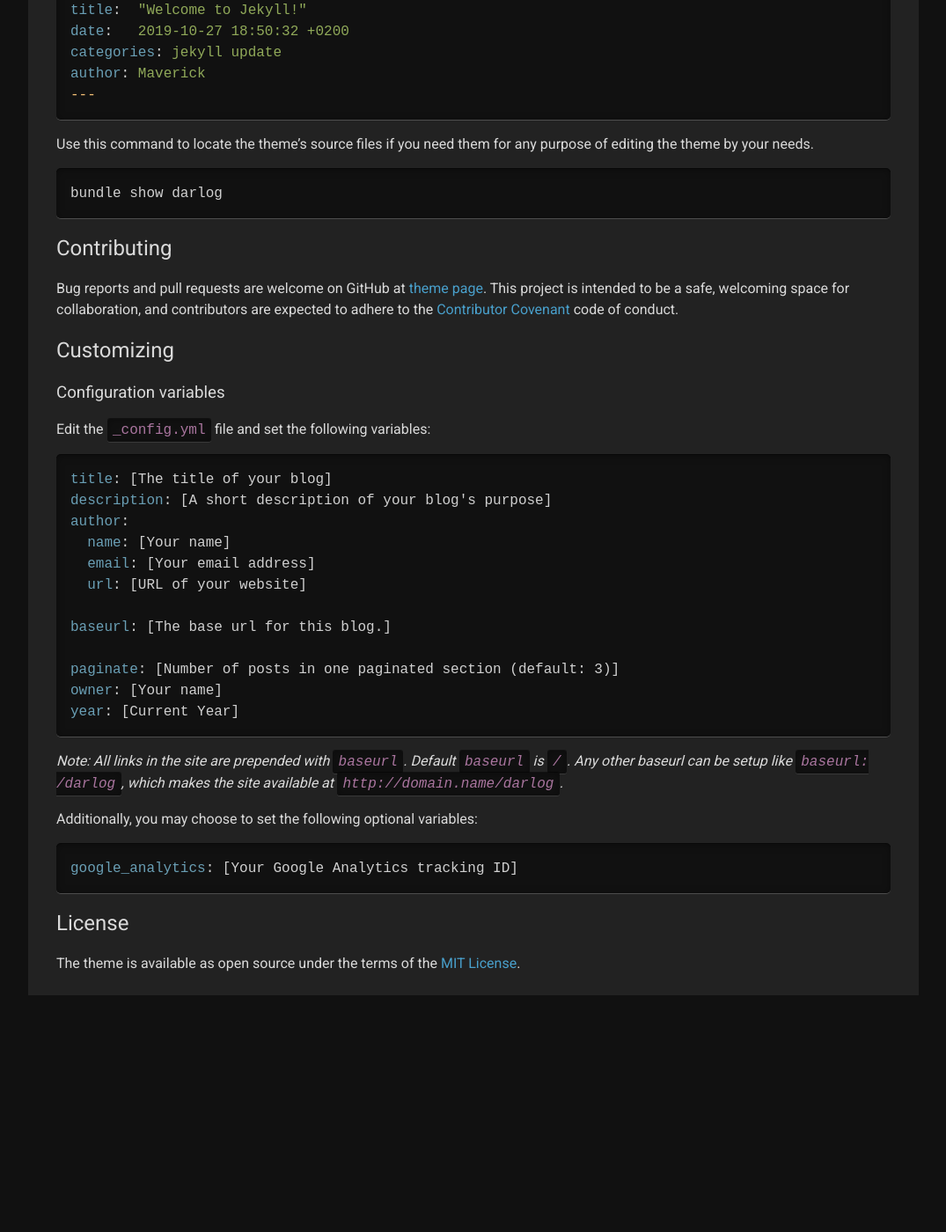
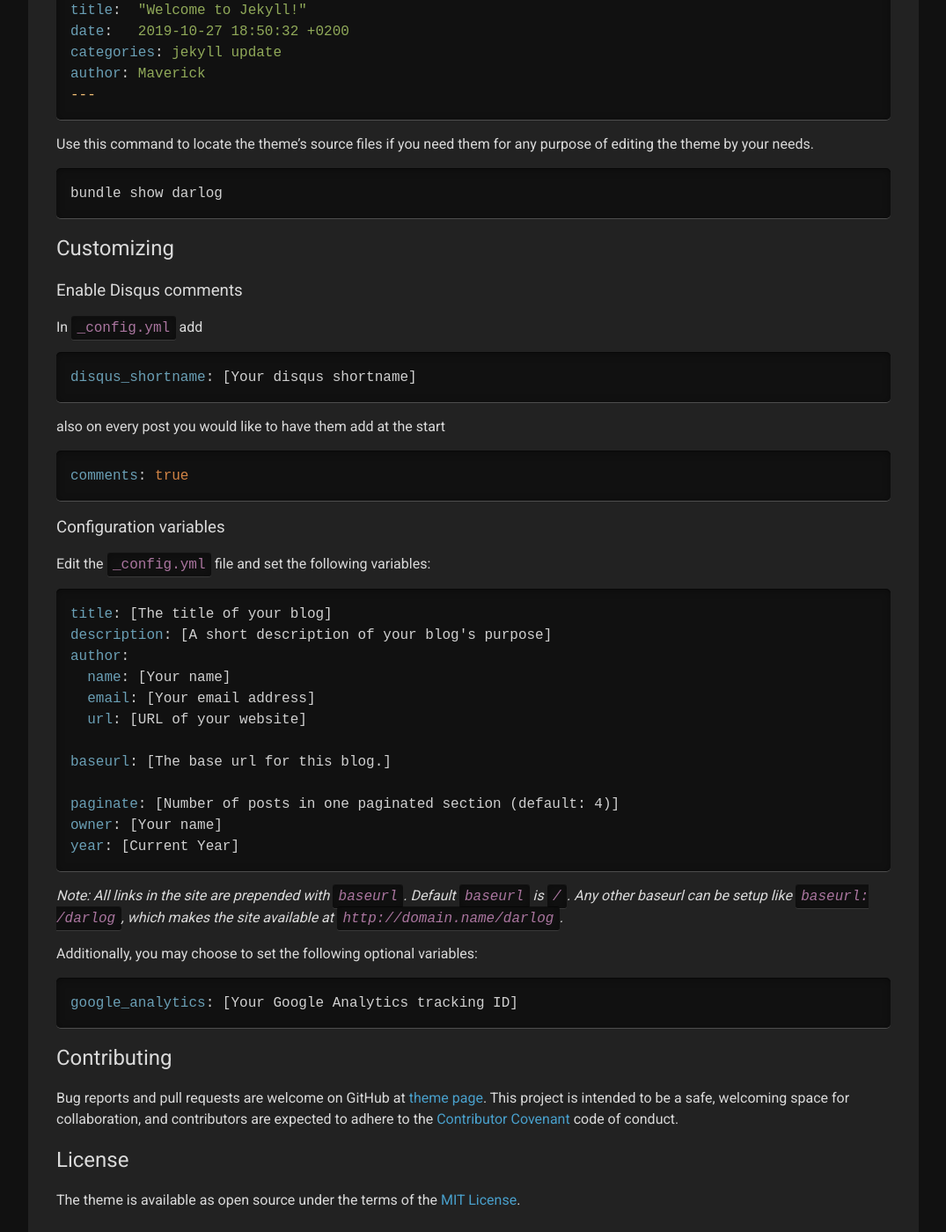
Before and after one commit to Arxero/darlog, a Jekyll site: the page built from about.md, in a window 1280 px wide and 1400 px high, scrolled down 4147 px. Shown: the whole window at 88% size, without its empty margins (102-1177 px from the left). Built offline with Jekyll 4.4.1, drawn with Linux system fonts in a browser that asks for light colours; nearby versions of some CDN libraries; before the commit the page ends 5278 px from its top, so only the background shows below that.

Commit message:
disqus comments added

````diff
--- a/_layouts/post.html
+++ b/_layouts/post.html
@@ -11,4 +11,9 @@ layout: default
   <div class="post-content">
     {{ content }}
   </div>
+
+  {%- if site.disqus_shortname -%}
+    {%- include disqus_comments.html -%}
+  {%- endif -%}
+
 </article>
--- a/about.md
+++ b/about.md
@@ -165,14 +165,19 @@ purpose of editing the theme by your needs.
 
 
 
-## Contributing
+## Customizing
+### Enable Disqus comments
+In `_config.yml` add
 
-Bug reports and pull requests are welcome on GitHub at [theme page](https://github.com/arxero/darlog). This project is intended to be a safe, welcoming space for collaboration, and contributors are expected to adhere to the [Contributor Covenant](http://contributor-covenant.org) code of conduct.
-
-## Customizing
+```yml
+disqus_shortname: [Your disqus shortname]
+```
+also on every post you would like to have them add at the start
+```yml
+comments: true
+```
 
 ### Configuration variables
-
 Edit the `_config.yml` file and set the following variables:
 
 ```yml
@@ -185,7 +190,7 @@ author:
 
 baseurl: [The base url for this blog.]
 
-paginate: [Number of posts in one paginated section (default: 3)]
+paginate: [Number of posts in one paginated section (default: 4)]
 owner: [Your name]
 year: [Current Year]
 ```
@@ -198,6 +203,10 @@ Additionally, you may choose to set the following optional variables:
 google_analytics: [Your Google Analytics tracking ID]
 ```
 
+## Contributing
+
+Bug reports and pull requests are welcome on GitHub at [theme page](https://github.com/arxero/darlog). This project is intended to be a safe, welcoming space for collaboration, and contributors are expected to adhere to the [Contributor Covenant](http://contributor-covenant.org) code of conduct.
+
 ## License
 
 The theme is available as open source under the terms of the [MIT License](https://opensource.org/licenses/MIT).
````
Also changed, not shown: _includes/disqus_comments.html (added, +20 -0 lines), README.md, darlog.gemspec.
